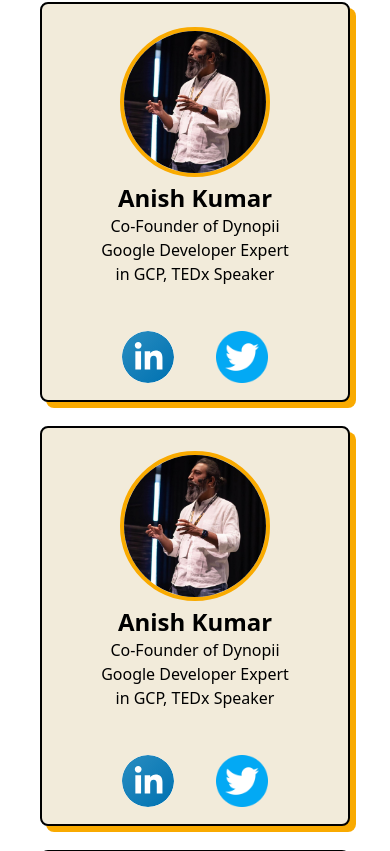
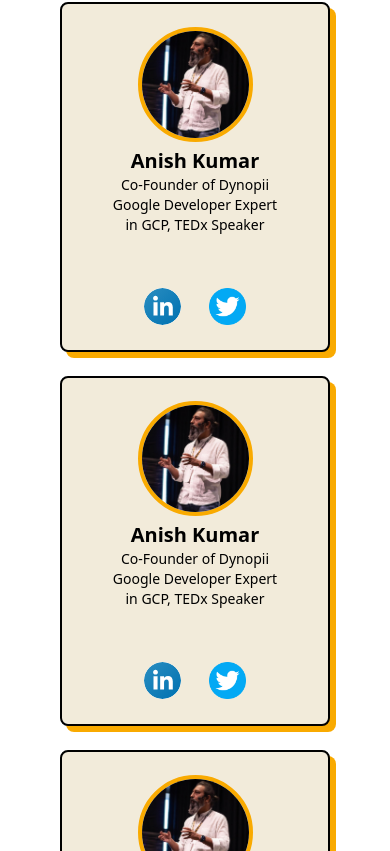
Before and after one commit to ayushroyl/DemoDevFestPatna, a React (Vite) app: page / in a window 390 px wide. Shown: the part 2613-3464 px from the top of the page. Built offline with nearby package versions, Linux system fonts and the light colour scheme.

Commit message:
Responsiveness

```diff
--- a/src/components/About/Speakers.jsx
+++ b/src/components/About/Speakers.jsx
@@ -30,27 +30,27 @@ export default  function Speaker() {
 function SpeakersCard(props) {
 
   return (
-      <div className="ml-4 mr-4 mt-3 mb-3 p-[3px] box-border shadow-[5px, 5px 5px] shadow-black h-[400px] w-[310px] aspect-video bg-[#F2EBDA] border-2 border-[black] rounded-lg flex flex-col justify-between	items-start	"
+      <div className="ml-4 mr-4 mt-3 mb-3 p-[3px] box-border shadow-[5px, 5px 5px] shadow-black  sm:h-[380px] sm:w-[310px] h-[350px] w-[270px] aspect-video bg-[#F2EBDA] border-2 border-[black] rounded-lg flex flex-col justify-between	items-start	box-border	"
         style = {{
             boxShadow: "6px 6px 0px 0px #F9AA00",
         }} >
-          <div className="w-[300px] h-[300px] overflow-hidden flex justify-start items-center	flex-col">
+          <div className="sm:w-[300px] sm:h-[320px] w-[260px] h-[230px] overflow-hidden flex justify-start items-center	flex-col">
               <img
               src={props.img}
               alt=""
-              className="w-[150px] h-[150px] rounded-full mt-[20px] border-4 border-[#F9AA00]"
+              className="sm:w-[150px] sm:h-[150px] h-[115px] w-[115px] rounded-full mt-[20px] border-4 border-[#F9AA00]"
               />
               <div className='w-[100%] text-center '>
-                <p className='text-black text-2xl font-bold pt-[5px]'>Anish Kumar</p>
-                <p>Co-Founder of Dynopii</p>
-                <p>Google Developer Expert</p>
-                <p>in GCP, TEDx Speaker</p>
+                <p className='text-black sm:text-2xl text-xl font-bold pt-[5px]'>Anish Kumar</p>
+                <p className="text-sm">Co-Founder of Dynopii</p>
+                <p className="text-sm">Google Developer Expert</p>
+                <p className="text-sm">in GCP, TEDx Speaker</p>
               </div>
           </div>
-          <div className="w-[300px] h-[80px] pl-[40px] pr-[40px]">
-              <ul className="h-[100%] w-[100%] flex justify-evenly items-center" >
-                <li className="h-[60px] w-[60px] p-1 rounded-full"  ><a href=""><img className='bg-white rounded-full' src={LinkedinLogo} alt="hey" /></a></li>
-                <li className="h-[60px] w-[60px] p-1 rounded-full"  ><a href=""><img src={TwitterLogo} alt="hey" /></a></li>
+          <div className="w-[100%] h-[80px] flex">
+              <ul className="h-[100%] w-[100%] flex justify-center gap-5 items-center" >
+                <li className="sm:h-[60px] sm:w-[60px] h-[45px] w-[45px] p-1 rounded-full"  ><a href=""><img className='bg-white rounded-full' src={LinkedinLogo} alt="hey" /></a></li>
+                <li className="sm:h-[60px] sm:w-[60px] h-[45px] w-[45px] p-1 rounded-full"  ><a href=""><img src={TwitterLogo} alt="hey" /></a></li>
               </ul>
           </div>
       </div>
--- a/src/components/About/Team.jsx
+++ b/src/components/About/Team.jsx
@@ -56,7 +56,7 @@ export default function Team() {
 
 function TeamCard(props) {
     return (
-        <div className="ml-4 mr-4 mt-3 mb-3 p-[3px] box-border shadow-[5px, 5px 5px] shadow-black h-[320px] w-[280px] aspect-video bg-[#F2EBDA] border-2 border-[black] rounded-lg flex flex-col justify-between	items-start	"
+        <div className="ml-4 mr-4 mt-3 mb-3 p-[3px] box-border shadow-[5px, 5px 5px] shadow-black h-[330px] w-[280px] aspect-video bg-[#F2EBDA] border-2 border-[black] rounded-lg flex flex-col justify-between	items-start	"
           style = {{
               boxShadow: "6px 6px 0px 0px #F9AA00",
           }} >
@@ -72,7 +72,7 @@ function TeamCard(props) {
                 </div>
             </div>
             <div className="w-[280px] h-[80px] pl-[40px] pr-[40px]">
-                <ul className="h-[100%] w-[100%] flex justify-evenly items-center" >
+                <ul className="h-[100%] w-[100%] flex justify-center gap-5 items-center" >
                     {/* <li className="h-[60px] w-[60px] p-1 rounded-full"  ><a href=""><img className='bg-white rounded-full' src={GitLogo} alt="hey" /></a></li> */}
                     <li className="h-[60px] w-[60px] p-1 rounded-full"  ><a href=""><img className='bg-white rounded-full' src={LinkedinLogo} alt="hey" /></a></li>
                     <li className="h-[60px] w-[60px] p-1 rounded-full"  ><a href=""><img src={TwitterLogo} alt="hey" /></a></li>
```
